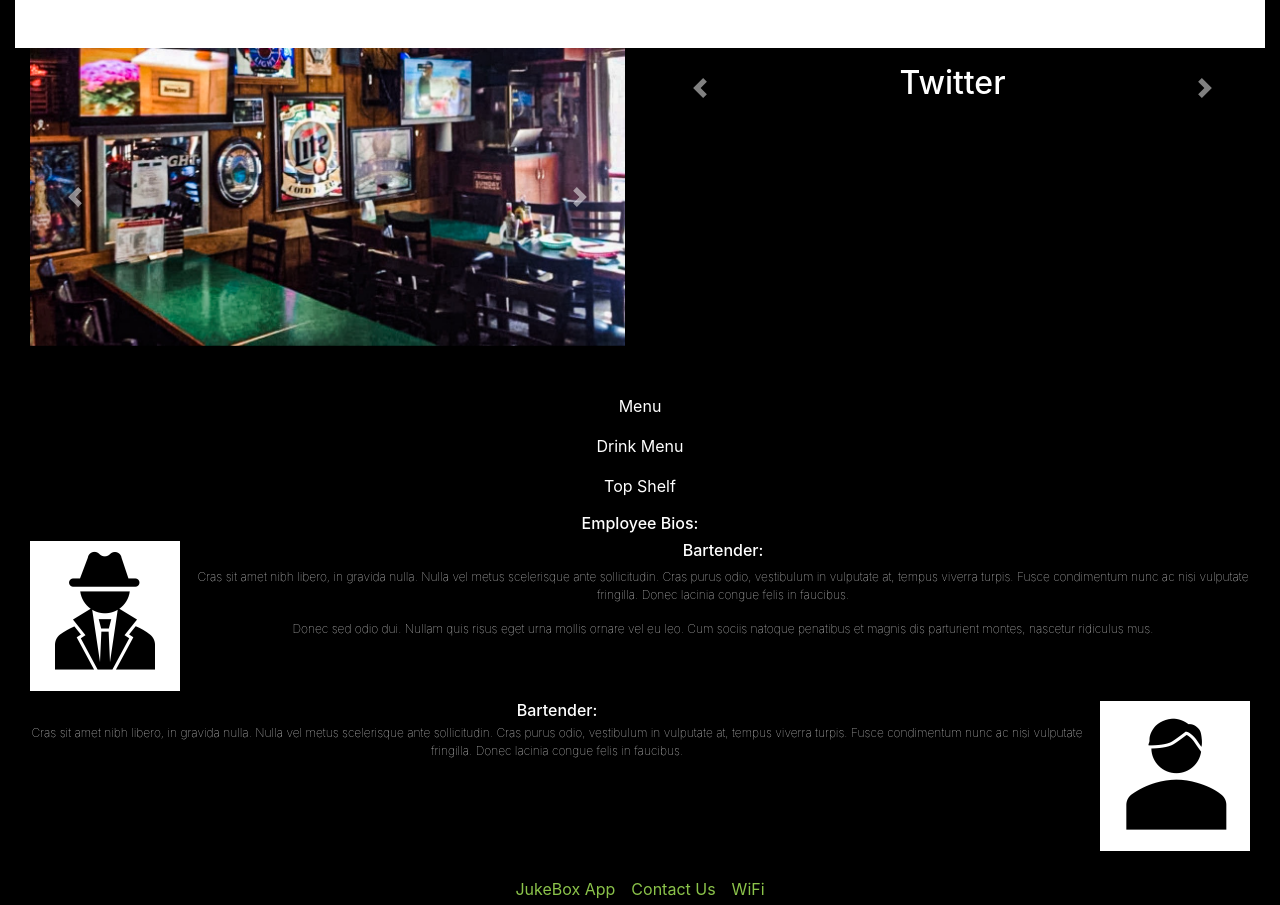
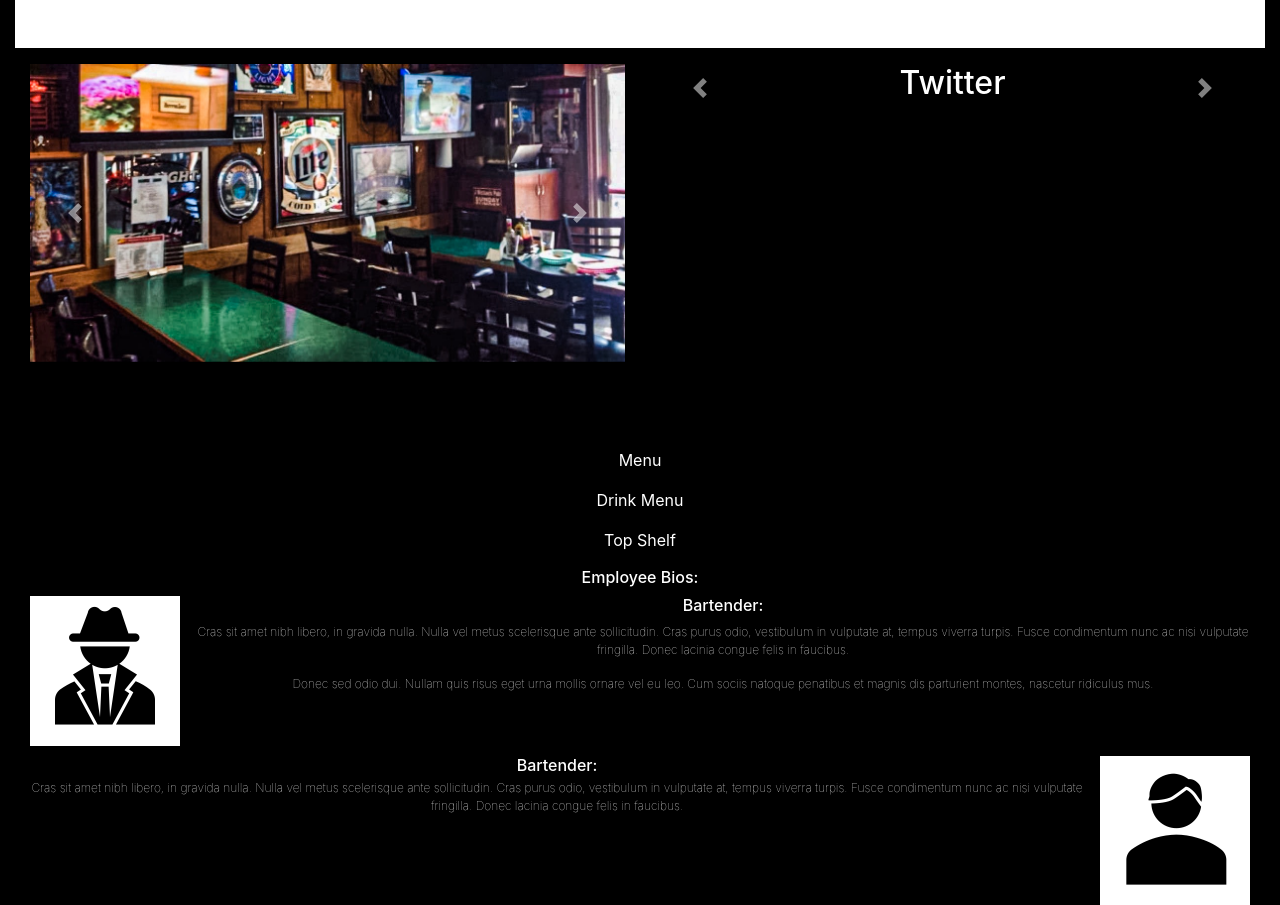
Before and after one commit to codingdojo-pna-july-2019/Heather-David-Group_Project, a Flask app: template templates/index.html in a window 1280 px wide. Shown: the part 742-1647 px from the top of the page. Run offline with Flask 2, Linux system fonts and the light colour scheme; the template is opened without the code that fills it, so the values that code supplies are empty; some libraries are stand-ins or nearby versions.

Commit message:
style updates

```diff
--- a/static/css/main.css
+++ b/static/css/main.css
@@ -23,9 +23,13 @@ ul {
     position: relative;
 }
 
+.carousel-row {
+    min-height: 400px !important;
+}
+
 [name=tweet] {
     max-width: 500px !important;
-    max-height: 300px !important;
+    max-height: 325px !important;
     padding: auto !important;
 }
 
@@ -119,9 +123,6 @@ No media query since this is the default in Bootstrap */
         border-radius: 1px;
         z-index: 100;
     }
-    .bar-pics {
-        /*outline: 1px solid white;*/
-    }
     .twitter-box {
         text-align: center;
         /*outline: 1px solid white;*/
--- a/templates/index.html
+++ b/templates/index.html
@@ -78,22 +78,22 @@
         <!-- <script type="text/javascript" src="https://feed.mikle.com/js/fw-loader.js" data-fw-param="114002/"></script> -->
         <!-- end feedwind code -->
     </div>
-    <div class="container-fluid pb-5">
+    <div class="container-fluid pb-5 carousel-row">
         <div class="row">
-            <div class="col-sm bar-pics"><a id="pics"></a>
+            <div class="col-sm bar-pics pt-3"><a id="pics"></a>
                 <div id="fullCarousel2" class="carousel slide" data-ride="carousel">
                     <div class="carousel-inner" role="listbox">
                         <div class="carousel-item active">
-                            <img class="img-fluid" src="static/img/jm1.jpg" width="100%" alt="First slide">
+                            <img class="img-fluid" src="static/img/jm1.jpg" alt="First slide">
                         </div>
                         <div class="carousel-item">
-                            <img class="img-fluid" src="static/img/jm2.jpg" width="100%" alt="Second slide">
+                            <img class="img-fluid" src="static/img/jm2.jpg" alt="Second slide">
                         </div>
                         <div class="carousel-item">
-                            <img class="img-fluid" src="static/img/jm3.jpg" width="100%" alt="Third slide">
+                            <img class="img-fluid" src="static/img/jm3.jpg" alt="Third slide">
                         </div>
                         <div class="carousel-item">
-                            <img class="img-fluid" src="static/img/jm4.jpg" width="100%" alt="Fourth slide">
+                            <img class="img-fluid" src="static/img/jm4.jpg" alt="Fourth slide">
                         </div>
                         <a class="carousel-control-prev carousel-custom" href="#fullCarousel2" role="button" data-slide="prev">
                             <span class="carousel-control-prev-icon" aria-hidden="true"></span>
```
